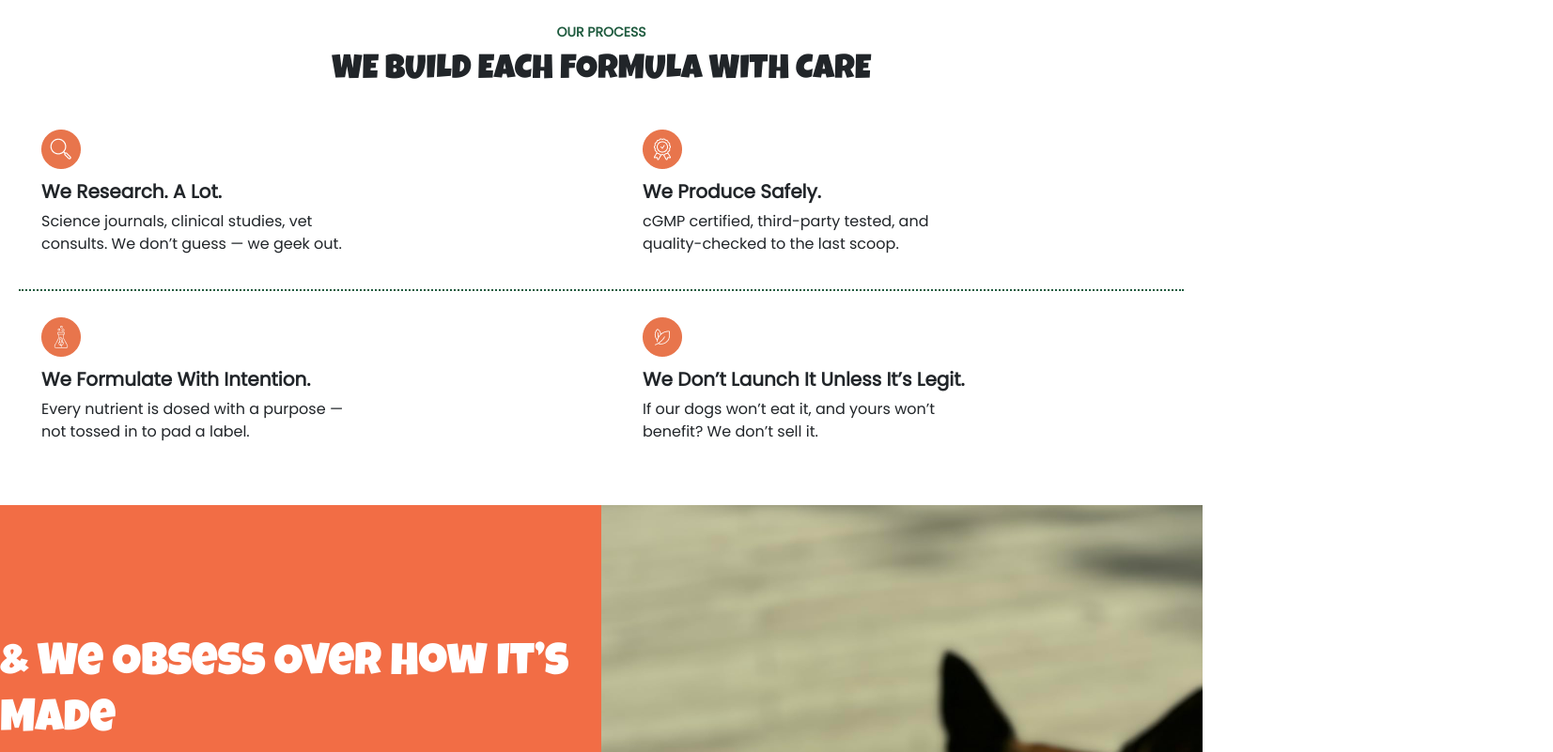
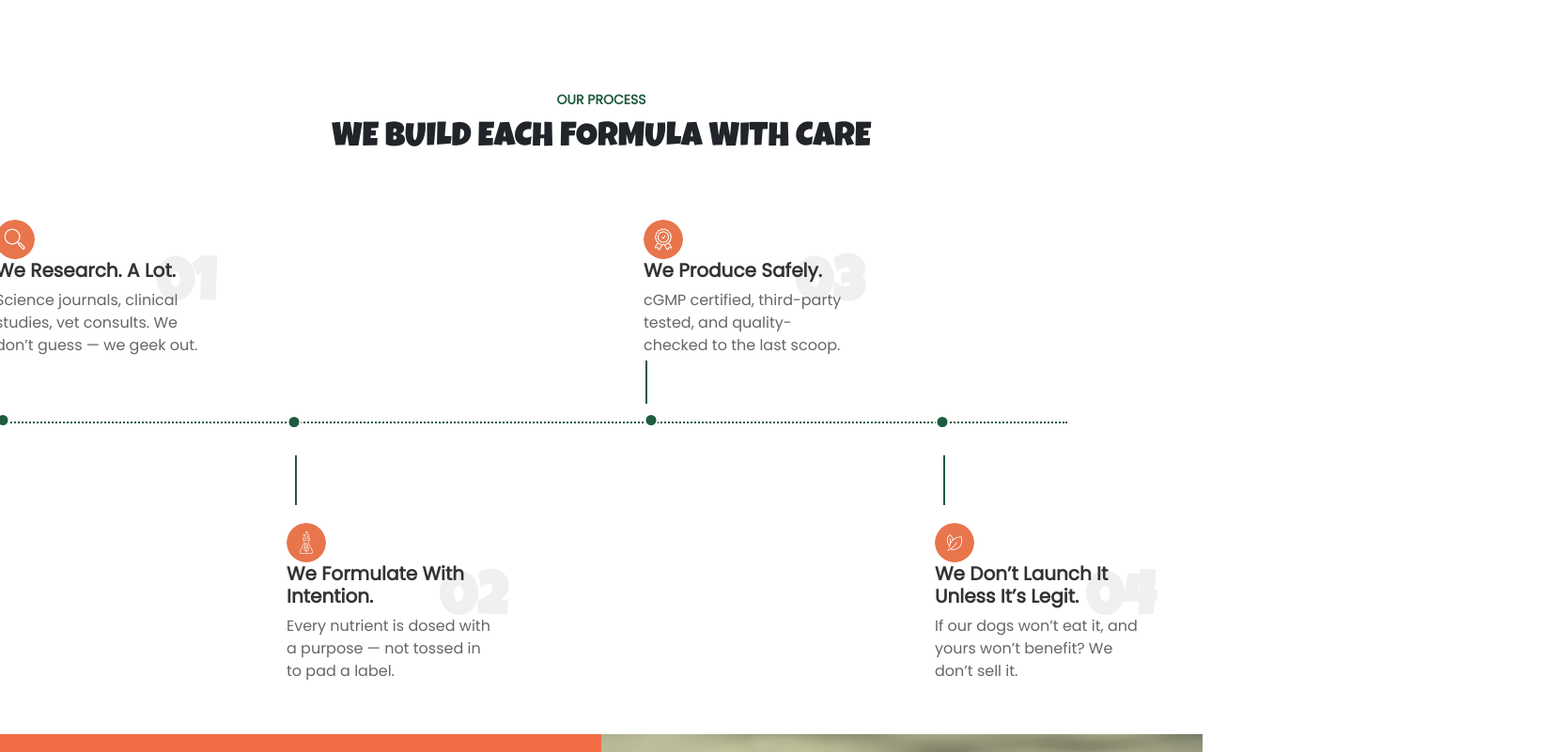
Before and after one commit to mukeemansari69/Other_half-Ingredient_integrity, a plain HTML site: page index.html in a window 1280 px wide. Shown: the part 1340-2141 px from the top of the page at 94% size, 1653 px wide, since content can reach past the window. Drawn offline with nearby package versions, Linux system fonts and the light colour scheme.

Commit message:
Responsive remain

```diff
--- a/index.html
+++ b/index.html
@@ -2,7 +2,8 @@
 <html lang="en">
 <head>
     <meta charset="UTF-8" />
-    <meta name="viewport" content="width=device-width, initial-scale=1" />
+    <meta name="viewport" content="width=device-width, initial-scale=1">
+
     <title>INGREDIENTS INTEGRITY</title>
     <!-- Bootstrap CSS -->
     <link href="https://cdn.jsdelivr.net/npm/bootstrap@5.3.0/dist/css/bootstrap.min.css" rel="stylesheet" />
@@ -17,15 +18,20 @@
 
 <!-- ***************************************************************************************************************************** Banner Seaction ************************************************************************* -->
 
-<section class="banner-section d-flex justify-content-center align-items-center">
-  <div class="text-center banner-content">
+<section class="banner-section d-flex justify-content-center align-items-center text-center">
+  <div class="container">
+    <div class="row justify-content-center">
+      <div class="col-lg-10">
         <h1 class="banner-heading">WE’RE OTHER HALF — NO FILLERS, NO FAKES.</h1>
         <p class="banner-paragraph">
           Every scoop we make is obsessively clean, vet-formulated, and actually does something.
           Because your dog’s health isn’t where we experiment.
         </p>
       </div>
+    </div>
+  </div>
 </section>
+
 
 
 
@@ -157,49 +163,46 @@
 
 <!-- ********************************************************************************************************************************************************* our Process seaction **************************************** -->
 
-
-
  <section class="our-process-section">
         <div class="process-container">
             <p class="process-subtitle">OUR PROCESS</p>
             <h2 class="process-title">WE BUILD EACH FORMULA WITH CARE</h2>
 
             <div class="process-structure">
-      <!-- Top Row -->
-      <div class="process-row top-row">
-        <div class="process-item">
+                <div class="timeline-horizontal-line"></div>
+
+                <div class="process-items-wrapper">
+                    <div class="process-item process-step-1">
+                        <div class="icon-circle">
                             <img src="images/Frame 2085664730 (4).png" alt="searchicon" class="process-icon">
+                        </div>
                         <h4>We Research. A Lot.</h4>
                         <p>Science journals, clinical studies, vet consults. We don’t guess — we geek out.</p>
                         <span class="step-number">01</span>
                     </div>
 
-        <div class="process-item">
-          <img src="images/Frame 2085664730 (5).png" alt="batch" class="process-icon">
-          <h4>We Produce Safely.</h4>
-          <p>cGMP certified, third-party tested, and quality-checked to the last scoop.</p>
-          <span class="step-number">03</span>
+                    <div class="process-item process-step-2">
+                        <div class="icon-circle">
+                            <img src="images/Frame 2085664730 (6).png" alt="process" class="process-icon">
                         </div>
-      </div>
-
-      <!-- Connector Line -->
-<div class="line-connector">
-  <div class="horizontal-line"></div>
-</div>
-
-
-
-      <!-- Bottom Row -->
-      <div class="process-row bottom-row">
-        <div class="process-item">
-          <img src="images/Frame 2085664730 (6).png" alt="process" class="process-icon">
                         <h4>We Formulate With Intention.</h4>
                         <p>Every nutrient is dosed with a purpose — not tossed in to pad a label.</p>
                         <span class="step-number">02</span>
                     </div>
 
-        <div class="process-item">
+                    <div class="process-item process-step-3">
+                        <div class="icon-circle">
+                            <img src="images/Frame 2085664730 (5).png" alt="batch" class="process-icon">
+                        </div>
+                        <h4>We Produce Safely.</h4>
+                        <p>cGMP certified, third-party tested, and quality-checked to the last scoop.</p>
+                        <span class="step-number">03</span>
+                    </div>
+
+                    <div class="process-item process-step-4">
+                        <div class="icon-circle">
                             <img src="images/Frame 2085664730 (7).png" alt="process" class="process-icon">
+                        </div>
                         <h4>We Don’t Launch It Unless It’s Legit.</h4>
                         <p>If our dogs won’t eat it, and yours won’t benefit? We don’t sell it.</p>
                         <span class="step-number">04</span>
@@ -208,6 +211,7 @@
             </div>
         </div>
     </section>
+
 
 <!-- ************************************************************************************************************************************  WE Obses *********************************************************************** -->
 
@@ -276,7 +280,8 @@
 
 
 
-
+<!-- Bootstrap JS (optional for responsive components) -->
+  <script src="https://cdn.jsdelivr.net/npm/bootstrap@5.3.3/dist/js/bootstrap.bundle.min.js"></script>
     <!-- Custom JS -->
     <script src="script.js"></script>
 </body>
--- a/styles.css
+++ b/styles.css
@@ -1,3 +1,5 @@
+
+
 /* ########################################################################################################## Banner Seaction ########################################################################################### */
 
 
@@ -130,7 +132,7 @@
   line-height: 152%;
   margin: 0;
   color: #000;
-  width: 954px;
+ max-width: 954px;
   margin-top: 3%;
 }
 
@@ -240,12 +242,16 @@
 .our-process-section {
     padding: 60px 0;
     background-color: #fff;
+    min-height: 818px; /* Maintain the desired section height */
+    display: flex;
+    align-items: center; /* Center content vertically within section */
 }
 
 .process-container {
     max-width: 1440px;
     margin: auto;
     padding: 0 20px;
+    width: 100%;
 }
 
 .process-subtitle {
@@ -253,7 +259,7 @@
     font-size: 14px;
     font-weight: 600;
     color: #1f5b3f;
-  font-family: Poppins, sans-serif;
+    font-family: 'Poppins', sans-serif;
     margin: 0;
 }
 
@@ -261,80 +267,156 @@
     text-align: center;
     font-size: 36px;
     font-family: 'Luckiest Guy', cursive;
-  margin: 10px 0 40px;
+    margin: 10px 0 80px;
 }
 
 .process-structure {
     position: relative;
     display: flex;
-  flex-direction: column;
-  gap: 60px;
+    justify-content: center;
+    align-items: flex-start;
+    padding-bottom: 50px; /* Space for the horizontal line at the very bottom */
 }
 
-.process-row {
+/* Horizontal Dotted Line */
+.timeline-horizontal-line {
+    position: absolute;
+    top: 50%; /* Position the line vertically in the middle of the process-items-wrapper */
+    left: 44%;
+    transform: translate(-50%, -50%); /* Center based on its own size */
+    width: calc(100% - 100px); /* Adjust width as needed, ensure it extends between items */
+    border-top: 2px dotted #1f5b3f; /* Dark green dotted line */
+    z-index: 0; /* Behind other elements */
+}
+
+.process-items-wrapper {
     display: flex;
-  justify-content: space-between;
-  gap: 40px;
+    justify-content: space-around;
+    width: 100%;
+    /* Added height to ensure space for vertical lines */
+    height: 350px; /* Adjust this height based on the overall vertical span needed */
+    align-items: center; /* Vertically align items relative to each other for better control */
 }
 
 .process-item {
     flex: 1;
-  padding: 0 24px;
-  text-align: left;
+    text-align: left; /* Aligned left as per the image */
     position: relative;
+    z-index: 1;
+    padding: 0 15px;
+    max-width: 250px;
 }
 
+/* Adjusting the vertical position of the items */
+.process-step-1 { order: 1; margin-top: -236px; margin-left: -70px; /* Pull up */ }
+.process-step-2 { order: 2; margin-top: 434px; /* Push down */ }
+.process-step-3 { order: 3; margin-top: -236px; margin-left: 70px; /* Pull up */ }
+.process-step-4 { order: 4; margin-top: 434px; /* Push down */ }
+
+
+
 .process-icon {
-  width: 42px;
-  height: 42px;
-  margin-bottom: 12px;
+    max-width: 70%; /* Adjust image size within the circle */
+    max-height: 70%; /* Adjust image size within the circle */
+    object-fit: contain;
+    border-radius: 50%; /* Apply border-radius to the image itself if it's square */
 }
 
 .process-item h4 {
-  font-family: Poppins, sans-serif;
+    font-family: 'Poppins', sans-serif;
     font-weight: 700;
     font-size: 20px;
     margin: 0;
+    line-height: 1.2;
+    color: #333; /* Darker color for headings */
 }
 
 .process-item p {
-  font-family: Poppins, sans-serif;
+    font-family: 'Poppins', sans-serif;
     font-size: 16px;
-  margin: 8px 0 0;
-  width: 326px;
-  height: 54px;
+    margin: 8px 0 0; /* Aligned left, so no auto margin */
+    width: 100%;
+    height: auto;
+    min-height: 54px;
+    color: #666; /* Lighter color for paragraphs */
 }
 
 .step-number {
     position: absolute;
     font-size: 64px;
     font-weight: 800;
-  color: #f0f0f0;
-  bottom: -10px;
-  right: 24px;
+    color: #f0f0f0; /* Light grey for the large numbers */
+    /* Position relative to process-item, adjust as needed */
+    top: 50%; /* Start roughly in the middle of the item content */
+    right: 0;
+    transform: translateY(-50%); /* Vertically center */
     z-index: -1;
+    font-family: 'Luckiest Guy', cursive;
+    white-space: nowrap; /* Prevent numbers from wrapping */
 }
 
+/* Vertical Lines and Solid Dots */
 
-
-/* Connector lines and dots */
-.line-connector {
+/* Solid Dot on the horizontal line */
+.process-item::after {
+    content: '';
     position: absolute;
-  top: 50%; /* places the horizontal line in the middle of the section */
-  left: 0;
-  width: 100%;
-  height: 0;
-  pointer-events: none;
+    width: 15px;
+    height: 15px;
+    background-color: #1f5b3f; /* Dark green solid dot */
+    border-radius: 50%;
+    z-index: 2; /* On top of lines */
+    border: 2px solid #fff; /* White border for the dot */
+    left: 9%;
+    transform: translateX(-50%);
+    margin-top: -16%; /* Center horizontally */
 }
 
-.horizontal-line {
+/* Vertical line for top row items (steps 1 and 3) */
+.process-step-1::before,
+.process-step-3::before {
+    content: '';
     position: absolute;
-  top: 0;
-  left: 0;
-  width: 100%;
-  border-top: 2px dotted #1f5b3f; /* green dotted line */
+    bottom: -50px; /* Position from the bottom of the process-item */
+    left: 7%;
+    transform: translateX(-50%);
+    width: 2px; /* Thickness of the vertical line */
+    height: calc(100% - 100px); /* Adjusted length to reach the horizontal line */
+    background-color: #1f5b3f; /* Dark green for the vertical line */
+    z-index: 1; /* Between dot and horizontal line */
 }
 
+/* Vertical line for bottom row items (steps 2 and 4) */
+.process-step-2::before,
+.process-step-4::before {
+    content: '';
+    position: absolute;
+    top: -72px; /* Position from the top of the process-item */
+    left: 50%;
+    transform: translateX(-50%);
+    width: 2px;
+    height: calc(100% - 117px); /* Adjusted length to reach the horizontal line */
+    background-color: #1f5b3f;
+    z-index: 1;
+    margin-left: -40%;
+}
+
+/* Positioning of dots relative to the process-item */
+.process-step-1::after,
+.process-step-3::after {
+    bottom: -75px; /* Position dot correctly on the horizontal line for top items */
+}
+
+.process-step-2::after,
+.process-step-4::after {
+    top: -75px; /* Position dot correctly on the horizontal line for bottom items */
+}
+
+/* Adjustments for icon-circle margin and item text alignment */
+.process-item .icon-circle {
+    margin-left: 0; /* Align icon-circle to the left within process-item */
+    margin-right: auto;
+}
 
 /* ################################################################################################################################   We Obses ############################################################################## */
 
```
Also changed, not shown: 1 other file. Lines whose indentation alone changed are shown as unchanged.
